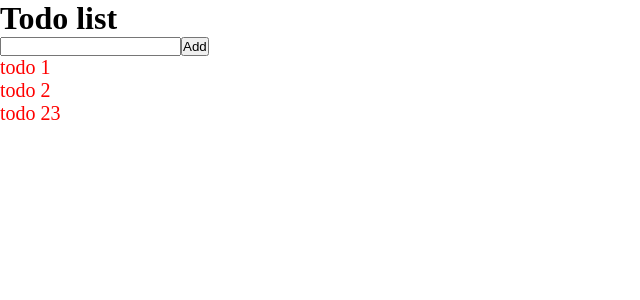
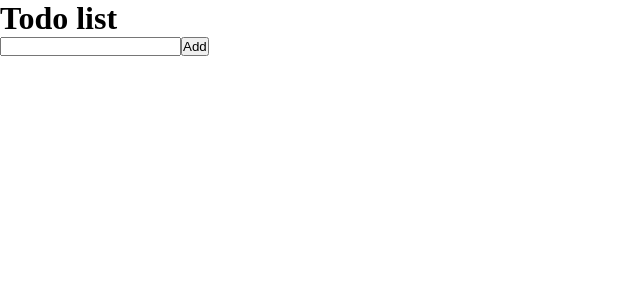
Before and after one commit to Devtown-India/FSWD-10323, a React (Create React App) app in the folder client/: page / in a window 1280 px wide. Shown: the top 300 px of the page, without its empty margins (0-640 px from the left). Built offline with nearby package versions, Linux system fonts and the light colour scheme.

Commit message:
todolist

```diff
--- a/client/package.json
+++ b/client/package.json
@@ -2,6 +2,7 @@
   "name": "client",
   "version": "0.1.0",
   "dependencies": {
+    "nanoid": "^4.0.2",
     "react": "^18.2.0",
     "react-dom": "^18.2.0",
     "react-scripts": "5.0.1"
--- a/client/src/App.jsx
+++ b/client/src/App.jsx
@@ -6,7 +6,14 @@ import Footer from "./components/Footer";
 
 const App = () => {
 
-  const [todos,setTodos] = useState(['todo 1', 'todo 2', 'todo 23'])
+  /*
+    * title
+    * complete
+    * id
+  */
+
+  const [todos,setTodos] = useState([])
+  console.log(todos)
 
   return (
     <div>
--- a/client/src/components/Header.jsx
+++ b/client/src/components/Header.jsx
@@ -1,10 +1,18 @@
 import { useState } from "react";
+import { nanoid } from "nanoid";
 
 const Header = ({ setTodos }) => {
   const [todo, setTodo] = useState("");
 
   const handleSubmit = (e) => {
-    setTodos((prevTodos) => [...prevTodos, todo]);
+    setTodos((prevTodos) => [
+      ...prevTodos,
+      {
+        id: nanoid(),
+        title: todo,
+        complete: false,
+      },
+    ]);
   };
 
   const handleChange = (e) => {
--- a/client/src/components/List.jsx
+++ b/client/src/components/List.jsx
@@ -16,7 +16,7 @@ const List = ({todos}) => {
           } */}
            {
             todos.map((todo, index) => {
-              return <li key={index}>{todo}</li>
+              return <li key={todo.id}>{todo.title}</li>
             })
           }
         </ul>
```
Also changed, not shown: 1 other file (tests, documents, lock files or other folders).
